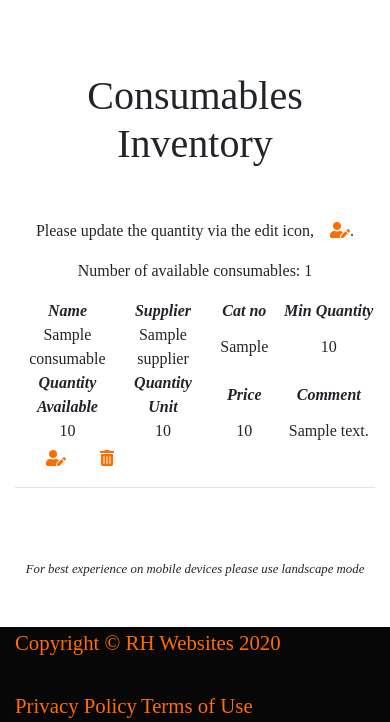
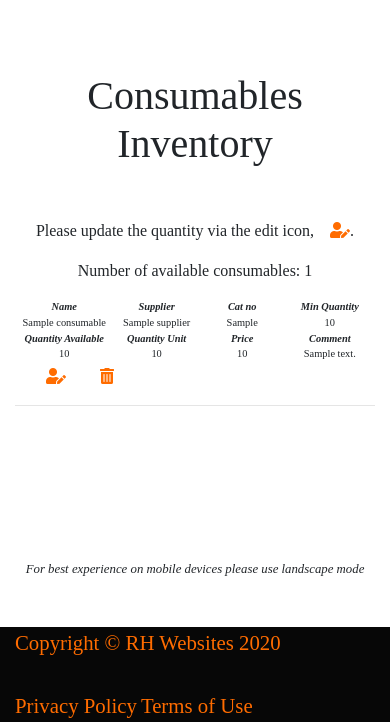
Before and after one commit to Code-Institute-Submissions/inventory-manager-mp3, a Flask app: page /consumables in a window 390 px wide. Shown: the part 500-1222 px from the top of the page. Run offline with Flask 2, Linux system fonts and the light colour scheme; a database or web service that is not in the repository returns one stand-in record (values such as "Sample title"); some libraries are stand-ins or nearby versions; some web fonts are replaced.

Commit message:
Adjusted font size of td th for small devices

```diff
--- a/static/css/styles.css
+++ b/static/css/styles.css
@@ -236,12 +236,16 @@ footer {
     font-size: 1.5rem;
 }
 
-.th {
+/*.th {
     font-size: 0.6rem;
 }
 
 .td {
     font-size: 0.8rem;
+}*/
+
+td, th {
+    font-size: 0.65rem;
 }
 
 .nav-link {
```
